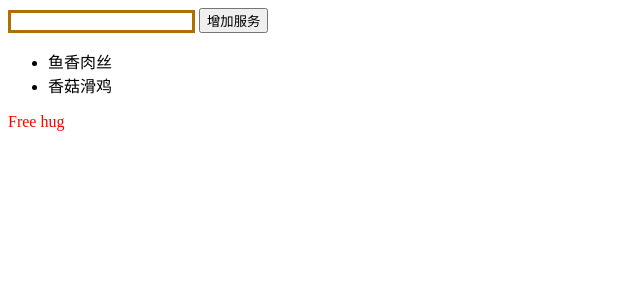
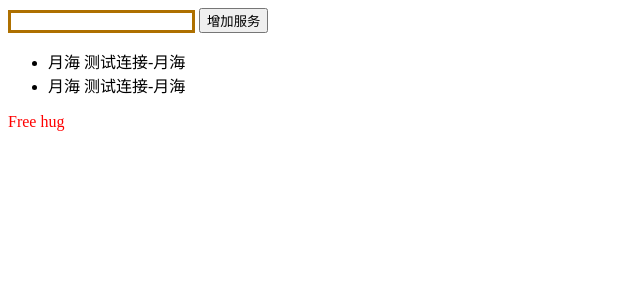
Before and after one commit to kirikaTowa/ReactDemo, a React (Create React App) app: page / in a window 1280 px wide. Shown: the top 300 px of the page, without its empty margins (0-640 px from the left). Built offline with nearby package versions, Linux system fonts and the light colour scheme.

Commit message:
feat：第17节proTyopes校验

```diff
--- a/src/XiaojiejieItemss.js
+++ b/src/XiaojiejieItemss.js
@@ -1,4 +1,6 @@
 import React, { Component } from 'react'; //imrc
+import PropTypes from 'prop-types';
+
 class XiaojiejieItemss  extends Component { //cc
 
     //这个其实快速生成的时候会有的
@@ -10,7 +12,9 @@ class XiaojiejieItemss  extends Component { //cc
     render() {
         return (
             //传递的属性
-            <li onClick={this.handleClick}>{this.props.content}</li>
+            <li onClick={this.handleClick}>
+                {this.props.content} 测试连接-{this.props.content}
+             </li>
          );
 
     }
@@ -23,4 +27,19 @@ class XiaojiejieItemss  extends Component { //cc
 
 
 }
+
+
+XiaojiejieItemss.propTypes={
+    content:PropTypes.string.isRequired,//必传属性
+    deleteItem:PropTypes.func,
+    index:PropTypes.number
+}
+
+
+XiaojiejieItemss.defaultProps={
+    content:"月海",//必传属性
+    deleteItem:PropTypes.func,
+    index:PropTypes.number
+}
+
 export default XiaojiejieItemss;
--- a/src/xiaojiejie.js
+++ b/src/xiaojiejie.js
@@ -42,7 +42,7 @@ class Xiaojiejie extends Component {
                             // </li>
                                 <XiaojiejieItemss
                                 key={index + Item}
-                                content={Item}
+                                //content={Item}
                                 contentIndex={index}
                                 //再写个属性处理删除事件  该条目的
                                 //list={this.state.list}
```
